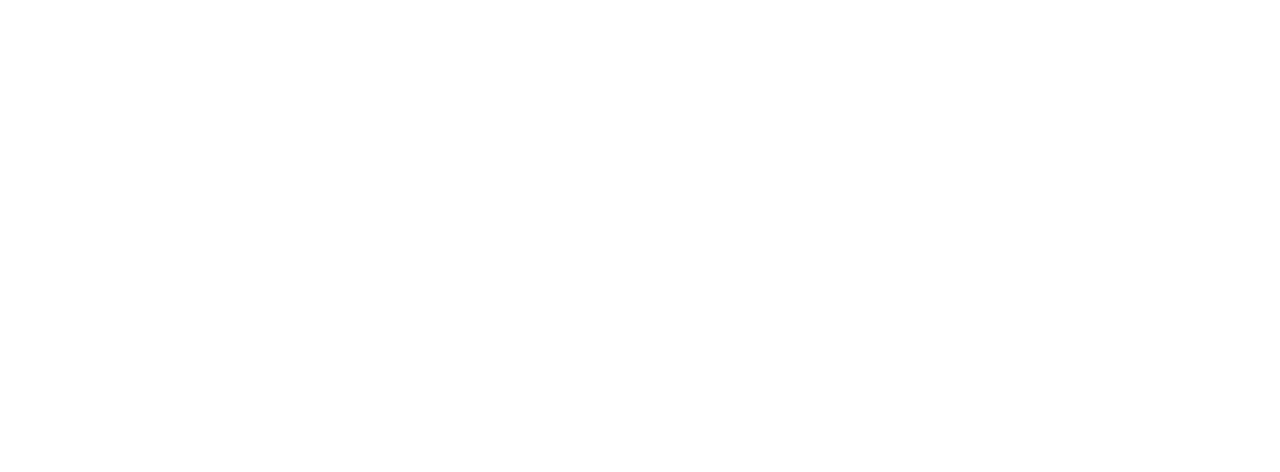
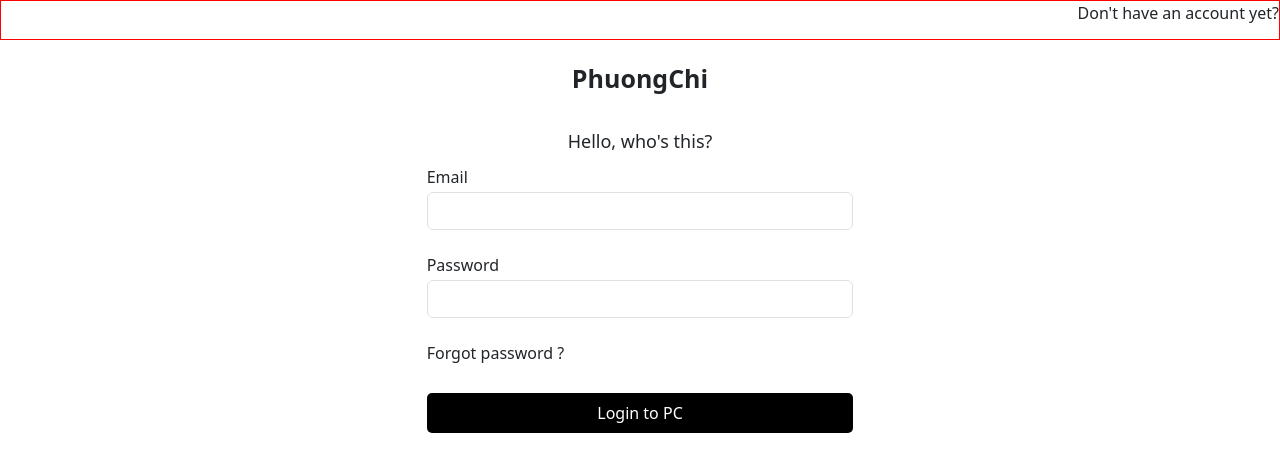
Before and after one commit to chintp2308/demo-react, a React (Create React App) app: page /login in a window 1280 px wide. Before the commit this address had no page. Shown: the top 472 px of the page. Built offline with nearby package versions, Linux system fonts and the light colour scheme.

Commit message:
designLogin

```diff
--- a/src/components/Admin/Content/ManageUser.js
+++ b/src/components/Admin/Content/ManageUser.js
@@ -10,8 +10,9 @@
 import TableUserPaginate from "./TableUserPaginate";
 
 const ManageUser = (props) => {
-  const LIMIT_USER = 6;
+  const LIMIT_USER = 3;
   const [pageCount, setPageCount] = useState(0);
+  const [currentPage, setCurrentPage] = useState(1);
   const [showModalCreateUser, setShowModalCreateUser] = useState(false);
   const [showModalUpdateUser, setShowModalUpdateUser] = useState(false);
   const [showModalViewUser, setShowModalViewUser] = useState(false);
@@ -99,6 +100,8 @@
             handleClickDelete={handleClickDelete}
             fetchListUsersWithPaginate={fetchListUsersWithPaginate}
             pageCount={pageCount}
+            currentPage={currentPage}
+            setCurrentPage={setCurrentPage}
           />
         </div>
         <ModalCreateUser
@@ -106,6 +109,9 @@
           setShow={setShowModalCreateUser}
           fetchListUsers={fetchListUsers}
           // setShow={handleShowHide}
+          currentPage={currentPage}
+          setCurrentPage={setCurrentPage}
+          fetchListUsersWithPaginate={fetchListUsersWithPaginate}
         />
         <ModalUpdateUser
           show={showModalUpdateUser}
@@ -113,6 +119,9 @@
           dataUpdate={dataUpdate}
           fetchListUsers={fetchListUsers}
           resetUpdateData={resetUpdateData}
+          currentPage={currentPage}
+          setCurrentPage={setCurrentPage}
+          fetchListUsersWithPaginate={fetchListUsersWithPaginate}
         />
         <ModalViewUser
           show={showModalViewUser}
@@ -120,12 +129,18 @@
           dataView={dataView}
           fetchListUsers={fetchListUsers}
           resetViewData={resetViewData}
+          currentPage={currentPage}
+          setCurrentPage={setCurrentPage}
+          fetchListUsersWithPaginate={fetchListUsersWithPaginate}
         />
         <ModalDeleteUser
           show={showModalDeleteUser}
           setShow={setShowModalDeleteUser}
           dataDelete={dataDelete}
           fetchListUsers={fetchListUsers}
+          currentPage={currentPage}
+          setCurrentPage={setCurrentPage}
+          fetchListUsersWithPaginate={fetchListUsersWithPaginate}
           // resetDataDelete={resetDataDelete}
         />
       </div>
--- a/src/components/Admin/Content/ModalCreateUser.js
+++ b/src/components/Admin/Content/ModalCreateUser.js
@@ -68,7 +68,9 @@
     if (data && data.EC === 0) {
       toast.success(data.EM);
       handleClose();
-      await props.fetchListUsers();
+      // await props.fetchListUsers();
+      props.setCurrentPage(1);
+      await props.fetchListUsersWithPaginate(1);
     }
     if (data && data.EC !== 0) {
       toast.error(data.EM);
--- a/src/components/Admin/Content/ModalDeleteUser.js
+++ b/src/components/Admin/Content/ModalDeleteUser.js
@@ -19,7 +19,9 @@
     if (res?.EC === 0) {
       setShow(false);
       toast.success(res.EM);
-      fetchListUsers();
+      // fetchListUsers();
+      props.setCurrentPage(1);
+      await props.fetchListUsersWithPaginate(1);
     } else {
       toast.error(res.EM);
     }
--- a/src/components/Admin/Content/ModalUpdateUser.js
+++ b/src/components/Admin/Content/ModalUpdateUser.js
@@ -80,7 +80,9 @@
     if (data && data.EC === 0) {
       toast.success(data.EM);
       handleClose();
-      await props.fetchListUsers();
+      // await props.fetchListUsers();
+      // props.setCurrentPage(1);
+      await props.fetchListUsersWithPaginate(props.currentPage);
     }
     if (data && data.EC !== 0) {
       toast.error(data.EM);
--- a/src/components/Admin/Content/ModalViewUser.js
+++ b/src/components/Admin/Content/ModalViewUser.js
@@ -82,7 +82,9 @@
     if (data && data.EC === 0) {
       toast.success(data.EM);
       handleClose();
-      await props.fetchListUsers();
+      // await props.fetchListUsers();
+      props.setCurrentPage(1);
+      await props.fetchListUsersWithPaginate(1);
     }
     if (data && data.EC !== 0) {
       toast.error(data.EM);
--- a/src/components/Admin/Content/TableUserPaginate.js
+++ b/src/components/Admin/Content/TableUserPaginate.js
@@ -6,6 +6,8 @@
   // Invoke when user click to request another page.
   const handlePageClick = (event) => {
     props.fetchListUsersWithPaginate(+event.selected + 1);
+    props.setCurrentPage(+event.selected + 1);
+
     console.log(`User requested page number ${event.selected}`);
   };
 
@@ -81,6 +83,7 @@
           containerClassName="pagination"
           activeClassName="active"
           renderOnZeroPageCount={null}
+          forcePage={props.currentPage - 1}
         />
       </div>
     </div>
--- /dev/null
+++ b/src/components/Auth/Login.js
@@ -0,0 +1,46 @@
+import "./Login.scss";
+import { useState } from "react";
+const Login = (props) => {
+  const [email, setEmail] = useState("");
+  const [password, setPassword] = useState("");
+
+  const handleLogin = () => {
+    alert("Login");
+  };
+  return (
+    <div className="login-container">
+      <div className="header">Don't have an account yet?</div>
+      <div className="title col-4 mx-auto">PhuongChi</div>
+
+      <div className="welcome col-4 mx-auto">Hello, who's this?</div>
+
+      <div className="content-form col-4 mx-auto">
+        <div className="form-group">
+          <label>Email</label>
+          <input
+            type={"email"}
+            className="form-control"
+            value={email}
+            onChange={(event) => setEmail(event.target.value)}
+          />
+        </div>
+        <div className="form-group">
+          <label>Password</label>
+          <input
+            type={"password"}
+            className="form-control"
+            value={password}
+            onChange={(event) => setPassword(event.target.value)}
+          />
+        </div>
+        <span className="forgot-password">Forgot password ?</span>
+        <div>
+          <button className="btn-submit" onClick={() => handleLogin()}>
+            Login to PC
+          </button>
+        </div>
+      </div>
+    </div>
+  );
+};
+export default Login;
--- /dev/null
+++ b/src/components/Auth/Login.scss
@@ -0,0 +1,42 @@
+.login-container {
+  .header {
+    height: 40px;
+    text-align: right;
+
+    border: 1px solid red;
+  }
+
+  .title {
+    text-align: center;
+    font-weight: 600;
+    font-size: 25px;
+    padding: 20px 0;
+  }
+
+  .welcome {
+    font-size: 18px;
+    padding: 10px 0;
+    text-align: center;
+  }
+  .content-form {
+    // border: 1px solid green;
+    display: flex;
+    flex-direction: column;
+    gap: 8px;
+
+    input {
+      margin-top: 3px;
+      margin-bottom: 15px;
+    }
+
+    button {
+      width: 100%;
+      height: 40px;
+      margin: 20px 0;
+      border-radius: 5px;
+      border: none;
+      background-color: black;
+      color: white;
+    }
+  }
+}
--- a/src/components/Header/Header.js
+++ b/src/components/Header/Header.js
@@ -2,9 +2,13 @@
 import Nav from "react-bootstrap/Nav";
 import Navbar from "react-bootstrap/Navbar";
 import NavDropdown from "react-bootstrap/NavDropdown";
-import { NavLink } from "react-router-dom";
+import { NavLink, useNavigate } from "react-router-dom";
 
 const Header = () => {
+  const navigate = useNavigate();
+  const handleLogin = () => {
+    navigate("/login");
+  };
   return (
     <Navbar expand="lg" className="bg-body-tertiary">
       <Container>
@@ -29,7 +33,9 @@
             <Nav.Link href="/admins">Admin</Nav.Link> */}
           </Nav>
           <Nav>
-            <button className="btn-login">Log in</button>
+            <button className="btn-login" onClick={() => handleLogin()}>
+              Log in
+            </button>
             <button className="btn-signup">Sign up</button>
             {/* <NavDropdown title="Settings" id="basic-nav-dropdown">
               <NavDropdown.Item>Log in</NavDropdown.Item>
--- a/src/index.js
+++ b/src/index.js
@@ -11,6 +11,7 @@
 import Homepage from "./components/Home/Homepage";
 import ManageUser from "./components/Admin/Content/ManageUser";
 import Dashboard from "./components/Admin/Content/DashBoard";
+import Login from "./components/Auth/Login";
 
 const root = ReactDOM.createRoot(document.getElementById("root"));
 root.render(
@@ -22,6 +23,8 @@
           <Route index element={<Homepage />} />
           <Route path="users" element={<User />} />
         </Route>
+        <Route path="login" element={<Login />} />
+
         <Route path="/admins" element={<Admin />}>
           <Route index element={<Dashboard />} />
           <Route path="manage-users" element={<ManageUser />} />
```
